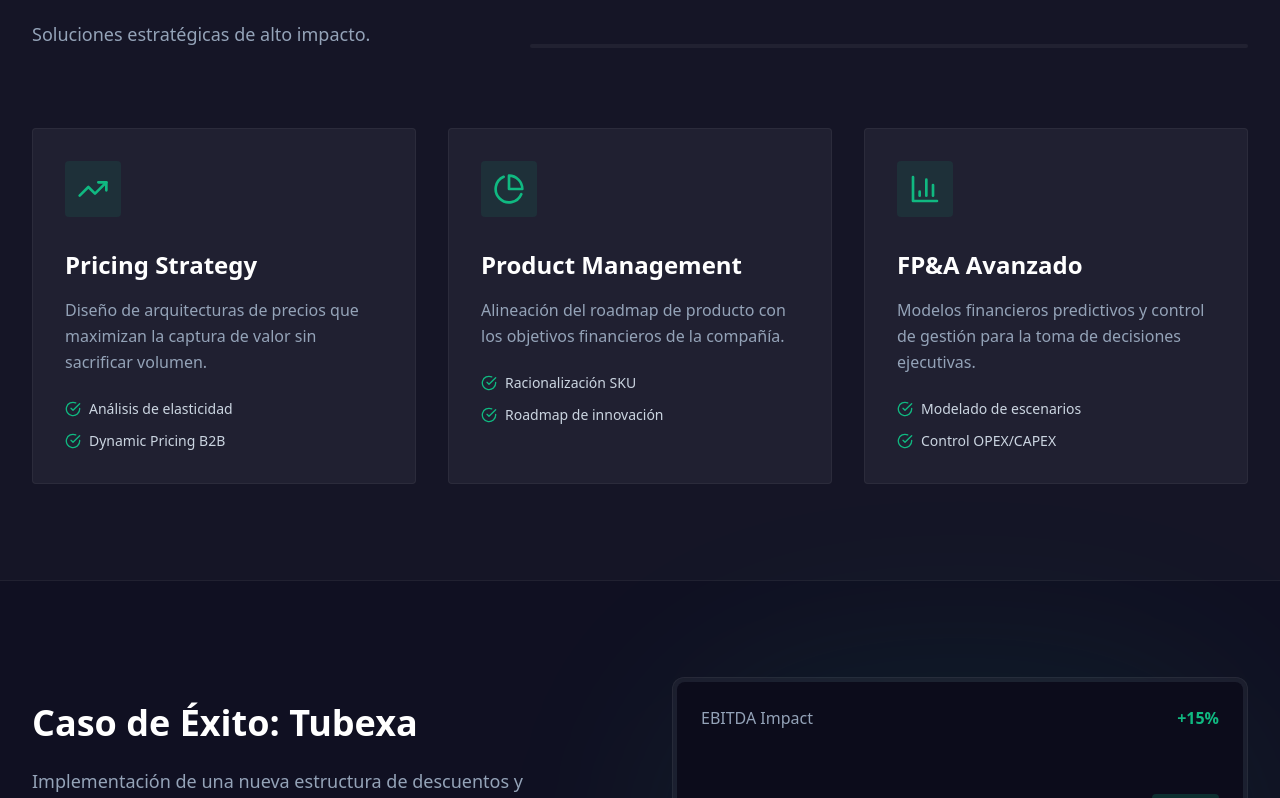
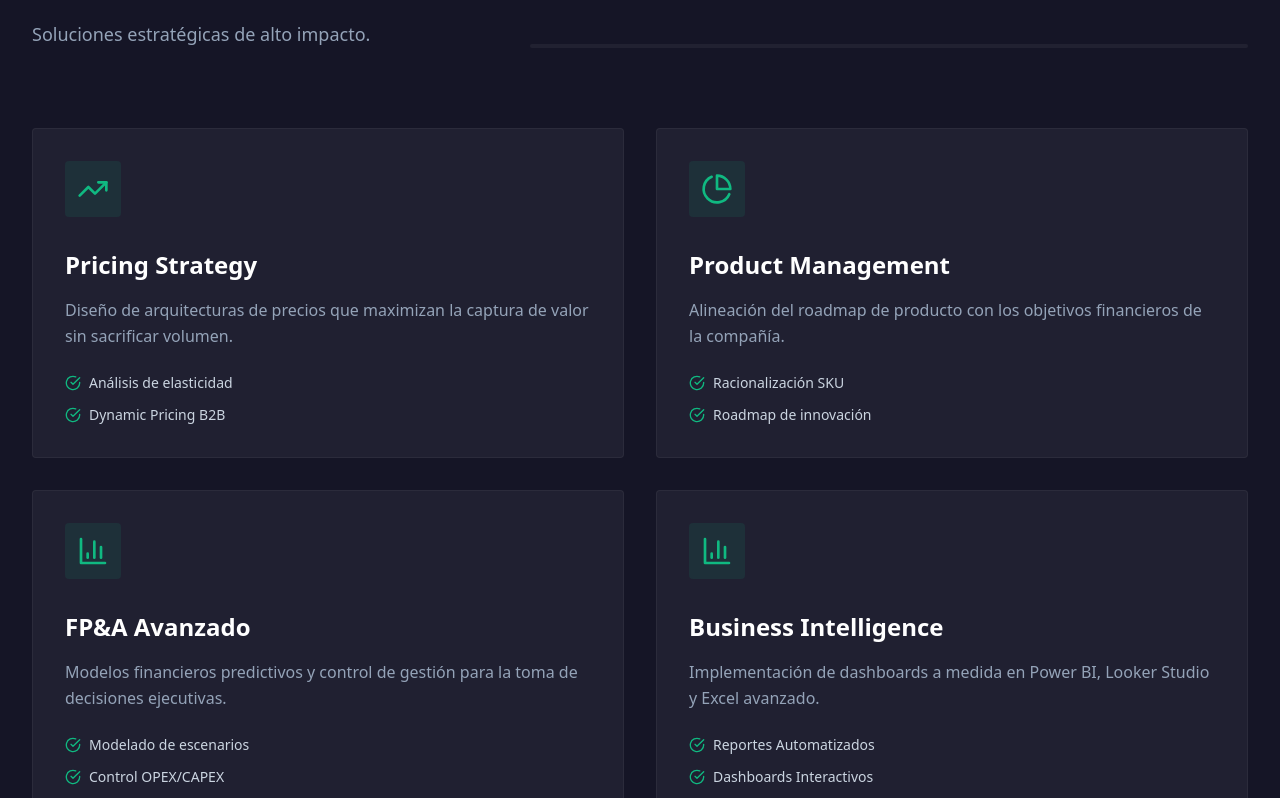
Before and after one commit to zettor88/caro-consulting-webapp, a Next.js app: page / in a window 1280 px wide. Shown: the part 902-1700 px from the top of the page. Built offline with nearby package versions, Linux system fonts and the light colour scheme; no server answers; the database is empty.

Commit message:
feat: add Business Intelligence service to landing page

```diff
--- a/app/page.tsx
+++ b/app/page.tsx
@@ -2,7 +2,7 @@
 
 import { useState, useEffect } from "react";
 import Link from "next/link";
-import { ArrowRight, BarChart3, PieChart, TrendingUp, CheckCircle, Linkedin, Mail, Calendar } from "lucide-react";
+import { ArrowRight, BarChart3, PieChart, TrendingUp, CheckCircle, Linkedin, Mail, Calendar, MonitorPlay } from "lucide-react";
 import supabase from "@/lib/supabase";
 
 // Fallback content if DB is empty
@@ -32,6 +32,12 @@ const defaultContent = {
             title: "FP&A Avanzado",
             description: "Modelos financieros predictivos y control de gestión para la toma de decisiones ejecutivas.",
             items: ["Modelado de escenarios", "Control OPEX/CAPEX"]
+        },
+        {
+            icon: "MonitorPlay",
+            title: "Business Intelligence",
+            description: "Implementación de dashboards a medida en Power BI, Looker Studio y Excel avanzado.",
+            items: ["Reportes Automatizados", "Dashboards Interactivos"]
         }
     ],
     cases: [
@@ -75,6 +81,7 @@ export default function Home() {
         if (name === 'TrendingUp') return <TrendingUp className="w-8 h-8" />;
         if (name === 'PieChart') return <PieChart className="w-8 h-8" />;
         if (name === 'BarChart3') return <BarChart3 className="w-8 h-8" />;
+        if (name === 'MonitorPlay') return <BarChart3 className="w-8 h-8" />; // Using BarChart3 as fallback or import MonitorPlay if available
         return <BarChart3 className="w-8 h-8" />;
     };
 
@@ -156,7 +163,7 @@ export default function Home() {
                         <div className="h-1 flex-1 bg-white/5 ml-8 rounded-full hidden md:block"></div>
                     </div>
 
-                    <div className="grid md:grid-cols-3 gap-8">
+                    <div className="grid md:grid-cols-2 gap-8">
                         {content.services.map((service: any, idx: number) => (
                             <div key={idx} className="group p-8 rounded border border-white/5 bg-white/5 hover:bg-white/[0.08] hover:border-primary/30 transition-all duration-300">
                                 <div className="w-14 h-14 bg-primary/10 rounded flex items-center justify-center text-primary mb-8 group-hover:scale-110 transition-transform">
```
